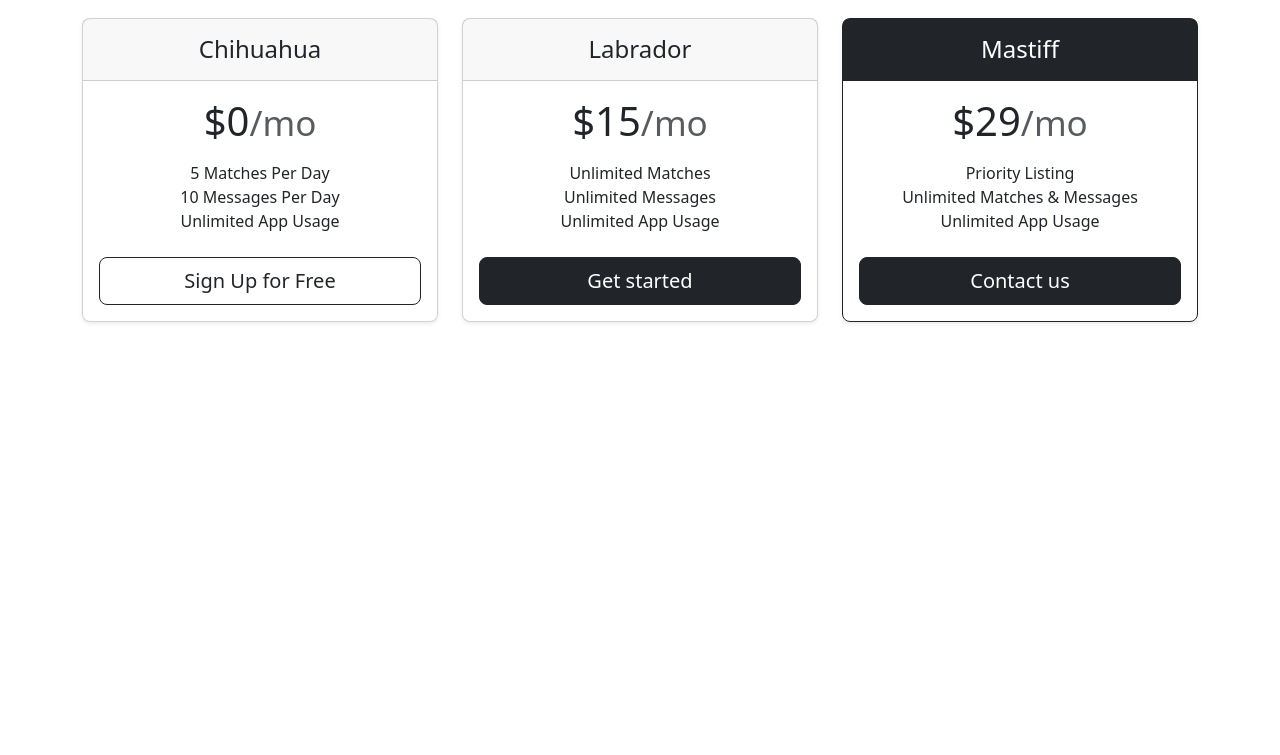
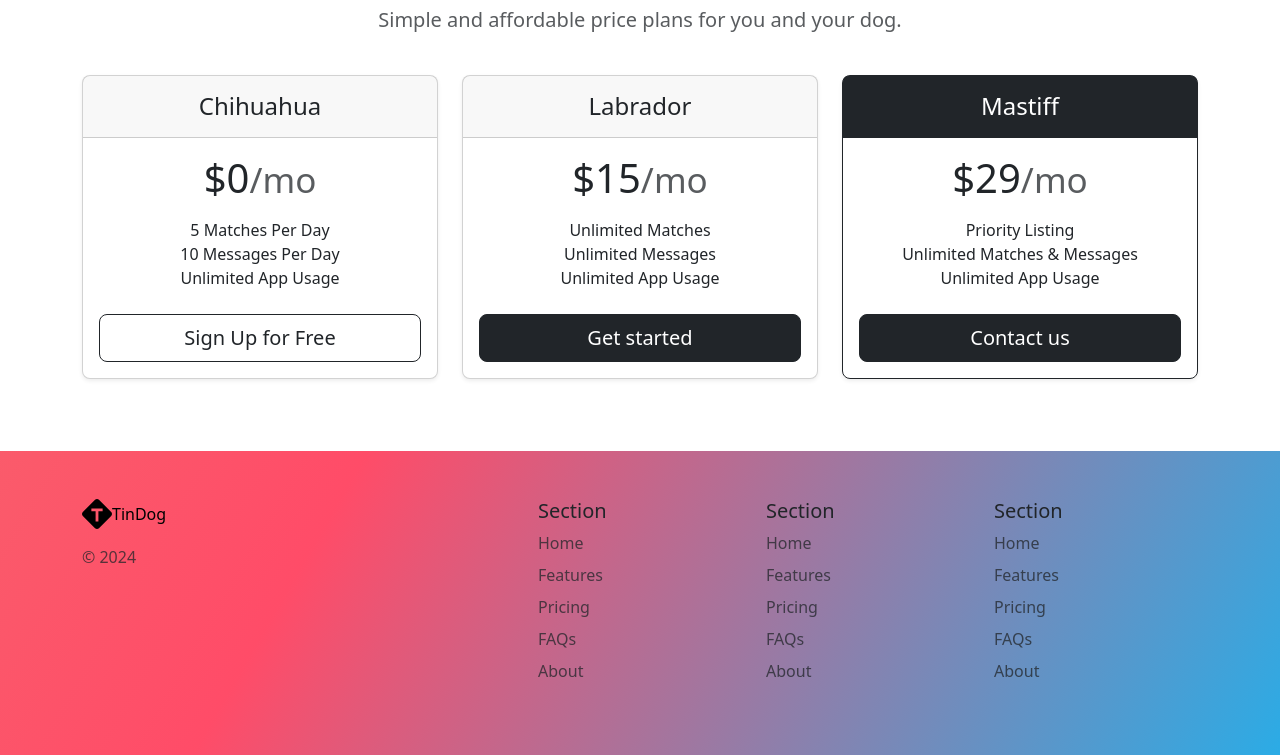
Before and after one commit to armanali13000/TinDog-Bootstrap-Website, a plain HTML site: page index.html in a window 1280 px wide. Shown: the part 1827-2582 px from the top of the page. Before the commit the page ends 2189 px from the top, so only its background shows below. Drawn offline with nearby package versions, Linux system fonts and the light colour scheme.

Commit message:
Adding Navbar and Footer

```diff
--- a/index.html
+++ b/index.html
@@ -11,7 +11,31 @@
 
 <body>
 
+
+  <!-- Navbar -->
+
+    <nav class="navbar navbar-expand-lg bg-body-tertiary gradient-background">
+      <div class="container-fluid">
+        <a class="navbar-brand" href="#title"><img src="/images/TinDog-Logo.svg" alt="Logo" height="30"> TinDog</a>
+        <button class="navbar-toggler" type="button" data-bs-toggle="collapse" data-bs-target="#navbarNavAltMarkup" aria-controls="navbarNavAltMarkup" aria-expanded="false" aria-label="Toggle navigation">
+          <span class="navbar-toggler-icon"></span>
+        </button>
+        <div class="collapse navbar-collapse" id="navbarNavAltMarkup">
+          <div class="navbar-nav">
+            <a class="nav-link active" aria-current="page" href="#title">Home</a>
+            <a class="nav-link" href="#features">About</a>
+            <a class="nav-link" href="#pricing">Pricing</a>
+          </div>
+        </div>
+      </div>
+    </nav>
+
+
+
+
+
   <!-- Title -->
+
   <section id="title" class="gradient-background">
     <div class="container col-xxl-8 px-4 pt-5">
       <div class="row flex-lg-row-reverse align-items-center g-5 pt-5">
@@ -191,8 +215,54 @@
 
 
   <!-- Footer -->
-  <section id="footer">
+  <section id="footer" class="gradient-background">
+    <div class="container">
+      <footer class="row row-cols-1 row-cols-sm-2 row-cols-md-5 py-5 mt-5">
+        <div class="col mb-3">
+          <a href="/" class="d-flex align-items-center mb-3 link-body-emphasis text-decoration-none">
+            <img src="/images/TinDog-Logo.svg" alt="Logo" height="30"> TinDog
+          </a>
+          <p class="text-body-secondary">© 2024</p>
+        </div>
 
+        <div class="col mb-3">
+
+        </div>
+
+        <div class="col mb-3">
+          <h5>Section</h5>
+          <ul class="nav flex-column">
+            <li class="nav-item mb-2"><a href="#" class="nav-link p-0 text-body-secondary">Home</a></li>
+            <li class="nav-item mb-2"><a href="#" class="nav-link p-0 text-body-secondary">Features</a></li>
+            <li class="nav-item mb-2"><a href="#" class="nav-link p-0 text-body-secondary">Pricing</a></li>
+            <li class="nav-item mb-2"><a href="#" class="nav-link p-0 text-body-secondary">FAQs</a></li>
+            <li class="nav-item mb-2"><a href="#" class="nav-link p-0 text-body-secondary">About</a></li>
+          </ul>
+        </div>
+
+        <div class="col mb-3">
+          <h5>Section</h5>
+          <ul class="nav flex-column">
+            <li class="nav-item mb-2"><a href="#" class="nav-link p-0 text-body-secondary">Home</a></li>
+            <li class="nav-item mb-2"><a href="#" class="nav-link p-0 text-body-secondary">Features</a></li>
+            <li class="nav-item mb-2"><a href="#" class="nav-link p-0 text-body-secondary">Pricing</a></li>
+            <li class="nav-item mb-2"><a href="#" class="nav-link p-0 text-body-secondary">FAQs</a></li>
+            <li class="nav-item mb-2"><a href="#" class="nav-link p-0 text-body-secondary">About</a></li>
+          </ul>
+        </div>
+
+        <div class="col mb-3">
+          <h5>Section</h5>
+          <ul class="nav flex-column">
+            <li class="nav-item mb-2"><a href="#" class="nav-link p-0 text-body-secondary">Home</a></li>
+            <li class="nav-item mb-2"><a href="#" class="nav-link p-0 text-body-secondary">Features</a></li>
+            <li class="nav-item mb-2"><a href="#" class="nav-link p-0 text-body-secondary">Pricing</a></li>
+            <li class="nav-item mb-2"><a href="#" class="nav-link p-0 text-body-secondary">FAQs</a></li>
+            <li class="nav-item mb-2"><a href="#" class="nav-link p-0 text-body-secondary">About</a></li>
+          </ul>
+        </div>
+      </footer>
+    </div>
   </section>
 
   <script src="https://cdn.jsdelivr.net/npm/bootstrap@5.3.3/dist/js/bootstrap.bundle.min.js" integrity="sha384-YvpcrYf0tY3lHB60NNkmXc5s9fDVZLESaAA55NDzOxhy9GkcIdslK1eN7N6jIeHz" crossorigin="anonymous"></script>
```
Also changed, not shown: goal images/features-goal.jpg (deleted), goal images/footer-goal.jpg (deleted), goal images/pricing-goal.jpg (deleted), goal images/testimonial-goal.jpg (deleted), goal images/title-goal.jpg (deleted), images/TinDog-Logo.svg (added), 1 other file.
